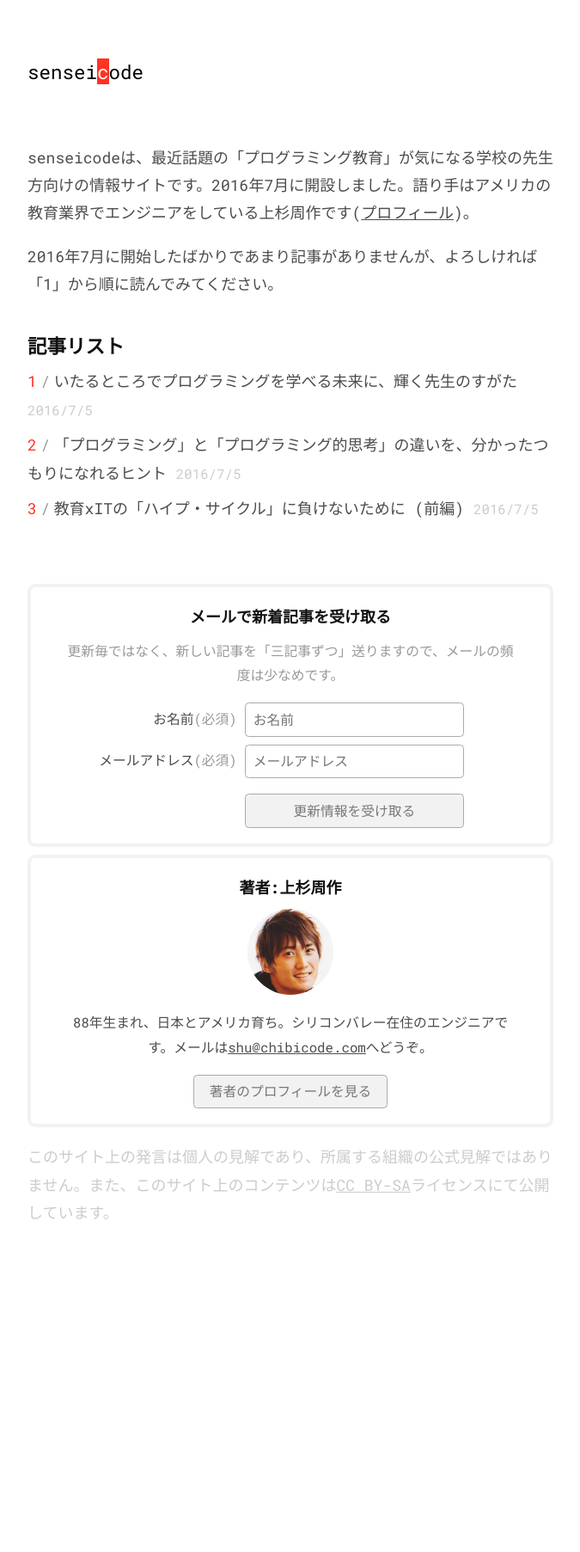
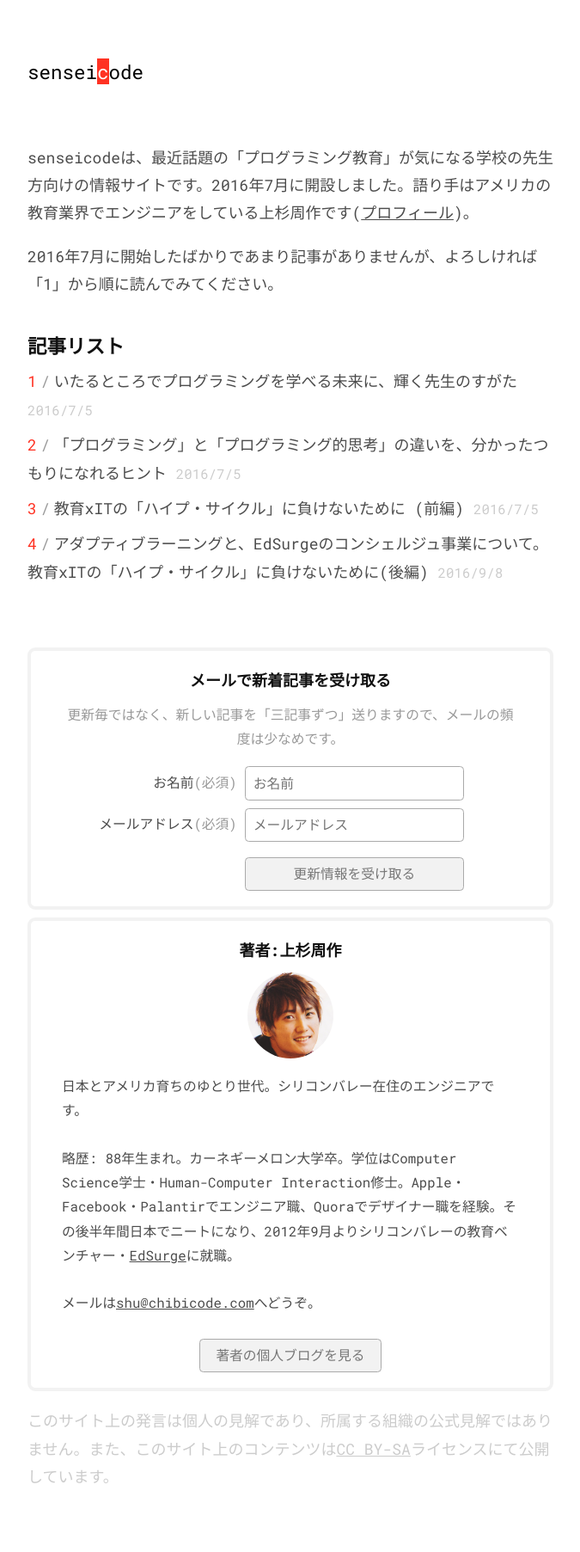
Before and after one commit to chibicode/senseicode, a Jekyll site: the page built from index.html, in a window 1280 px wide. Shown: the whole page at 86% size, without its empty margins (302-977 px from the left). Built offline with Jekyll 4.4.1, drawn with Linux system fonts in a browser that asks for light colours; comment, search, counter and statistics services are not loaded; before the commit the page ends 1499 px from its top, so only the background shows below that.

Commit message:
Draft for hype cycle 2

```diff
--- a/_includes/about-me.html
+++ b/_includes/about-me.html
@@ -3,12 +3,20 @@
   <div class="mb2 tc">
     <img src="/images/shu.jpg" width="100" height="100" class="br-100" />
   </div>
-  <p class="f6 mt0 mb2 tc">
-    88年生まれ、日本とアメリカ育ち。シリコンバレー在住のエンジニアです。メールは<a href="mailto:shu@chibicode.com" class="color-inherit">shu@chibicode.com</a>へどうぞ。
-  </p>
+  <div class="f6 post-content">
+    <p>
+      日本とアメリカ育ちのゆとり世代。シリコンバレー在住のエンジニアです。
+    </p>
+    <p>
+      略歴: 88年生まれ。カーネギーメロン大学卒。学位はComputer Science学士・Human-Computer Interaction修士。Apple・Facebook・Palantirでエンジニア職、Quoraでデザイナー職を経験。その後半年間日本でニートになり、2012年9月よりシリコンバレーの教育ベンチャー・<a href="http://edsurge.com">EdSurge</a>に就職。
+    </p>
+    <p>
+      メールは<a href="mailto:shu@chibicode.com">shu@chibicode.com</a>へどうぞ。
+    </p>
+  </div>
   <p class="mb0 tc">
     <a href="http://chibicode.com/jp" class="dib pv1 ph3 ba b--light-silver br2 no-underline gray bg-black-05 btn-hover-color pointer f6">
-      著者のプロフィールを見る
+      著者の個人ブログを見る
     </a>
   </p>
 </div>
--- /dev/null
+++ b/_posts/2016-09-04-edtech-hype-cycle-2.md
@@ -0,0 +1,51 @@
+---
+issue: 4
+title: アダプティブラーニングと、EdSurgeのコンシェルジュ事業について。教育xITの「ハイプ・サイクル」に負けないために(後編)
+permalink: /4-edtech-hype-cycle-2
+date: 2016-09-08
+image: /images/4/hype-cycle-2.png
+# tweet_id: 750120355235147776
+---
+
+学校の先生方へ
+
+[前回の記事](/3-edtech-hype-cycle)では、ハイプ・サイクルについて書きました。
+
+<img src="/images/3/hype-cycle.png" class="" />
+
+そして、現在アメリカの教育×IT(エドテック)業界はハイプ・サイクルの「幻滅期」手前の位置に立っていると説明しました。今年から来年にかけて多くのエドテックベンチャーが廃業すると言われています。
+
+<img src="/images/3/hype-cycle-us-edtech.png" class="" />
+
+また、Amplifyというエドテックの代表的な失敗事例をとりあげてこう書きました。
+
+> エドテックは前進しているとはいえ、Amplifyのような「幻滅」事例はこれからさらに増えるでしょう。だからアメリカの教育×IT業界で働く人のあいだでは、「どうやって迫り来る幻滅期を乗り越えるか」がよく話題にあがります。
+
+今回、この「エドテック業界が、どうやって迫り来る幻滅期を乗り越えるか」について書いてみます。
+
+## アダプティブラーニングに対する期待
+
+2016年現在、日本の教育現場では「[アクティブラーニング](https://ja.wikipedia.org/wiki/%E3%82%A2%E3%82%AF%E3%83%86%E3%82%A3%E3%83%96%E3%83%BB%E3%83%A9%E3%83%BC%E3%83%8B%E3%83%B3%E3%82%B0)」、すなわち先生ではなく生徒が主体(能動的)になる学習方法が流行っているようですが、アメリカの教育現場では「アダプティブラーニング」が流行っています。ご存知の方も多いかもしれません。
+
+アダプティブラーニングとは、学習者の得意なこと・苦手なことを学び取り、学習者にとって最適な教材を自動で「おすすめ」してくれるデジタル教材のことを指します。
+
+ぼくは2015年12月に書いた「[『ニッポンのジレンマ』元日スペシャルに出たとき、カンペに書かれていたこと](http://chibicode.com/nhk-dilemma/)」という記事で、アダプティブラーニングについて以下のように書きました。
+
+<figure>
+  <img src="http://chibicode.com/assets/images/nhk-dilemma/dreambox.jpg" />
+  <figcaption>Dreamboxを利用している子どもの様子。画像ソースは<a href="https://www.youtube.com/watch?v=5V-BT-5eiyk">この動画</a>。Dreamboxの教育者向けセミナー動画は<a href="https://www.youtube.com/watch?v=wDgo_NQwXuU">こちら</a>。</figcaption>
+</figure>
+
+> ぼくは教育×テクノロジーの分野で働いているのだが、この分野で人工知能に期待されているのは「[アダプティブラーニング](http://globis.jp/article/1314)」だ。「アダプティブ (adaptive)」とは「順応する」という意味である。手短に説明すると、アダプティブラーニングは特殊なデジタル教材のことで、学習者の得意なこと・苦手なことを学び取り、学習者にとって最適な教材を自動で「おすすめ」してくれるものだ。
+>
+> Amazonが「おすすめ商品」を表示してくれるように、たとえば子どもが「3桁－2桁=1桁の引き算が苦手」と分かったら、それを克服するための「おすすめ問題」を出題してくれるのがアダプティブラーニングである。あるいは、もし子どもが「百分率」で躓いているとしたら、割合の基礎をチェックする問題を出し、それがダメなら分数や小数の基礎をチェックする問題を出し、それもダメなら割り算の基礎をチェックする問題を出し…と、人工知能が自動で子どもの苦手の原因を追求したりもできる。
+>
+> アナログ世界だと、これは「上手な先生」が得意とすることだが、人工知能によって同じことがデジタルでも可能になったのだ。
+>
+> 教育のIT化が進んでいるアメリカでは、すでにアダプティブラーニング教材が学校で使われている。中学2年生までの算数・数学のアダプティブラーニング教材を提供する[Dreambox](http://www.dreambox.com/)は、2015年時点で150万人の生徒と7万5000人の先生が[利用している](http://www.dreambox.com/press-releases/dreambox-learning-secures-10-million-in-series-b-funding)。
+>
+> また2015年には、同じくアダプティブラーニング業界で先をゆく米[Knewton](https://www.knewton.com/)社が、ベネッセ・ソフトバンクの合弁教育ベンチャーと日本展開のため[提携したりしている](http://itpro.nikkeibp.co.jp/atclact/activer/nkpr/RSP390887_08072015/)。
+
+## アダプティブラーニング教材サービス・LearnBopの紹介
+
+アダプティブラーニング教材を提供しているサービスはたくさんありますが、その一つ
```
Also changed, not shown: images/4/dreambox.jpg (added).
